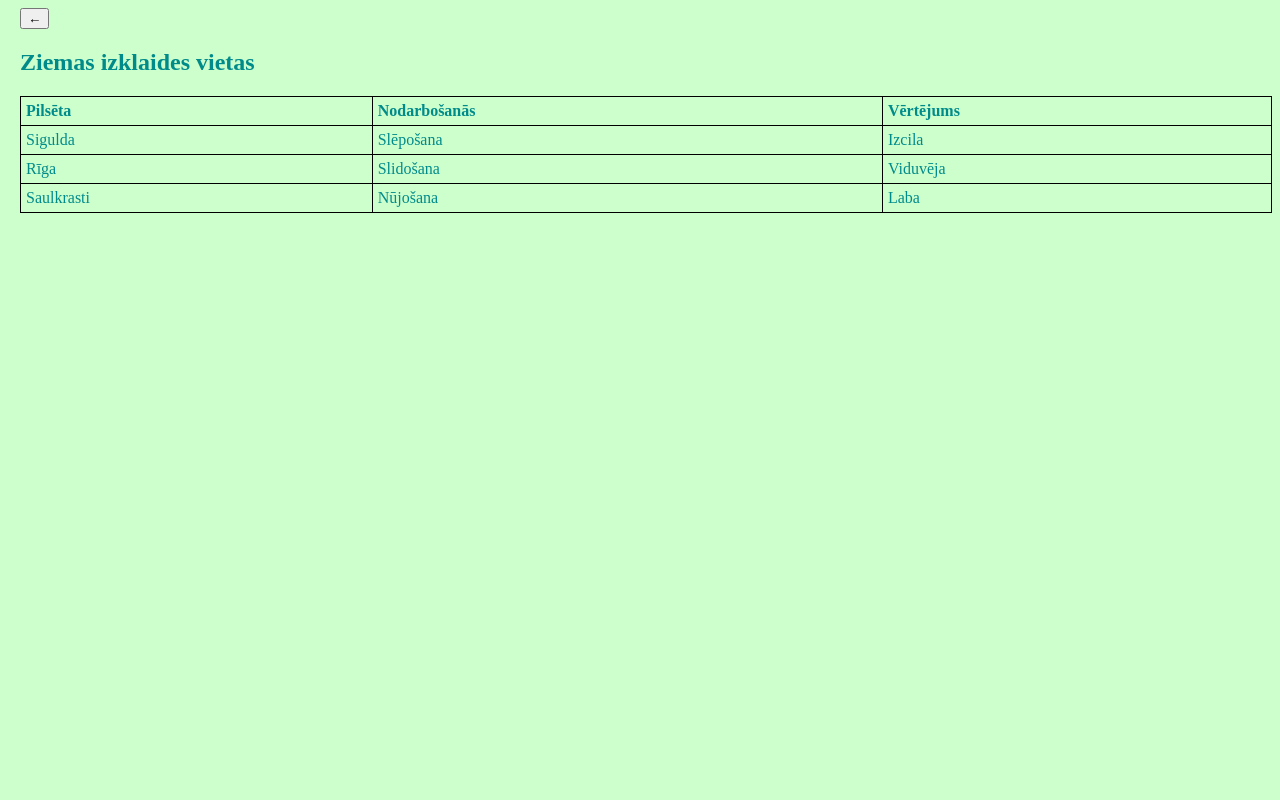
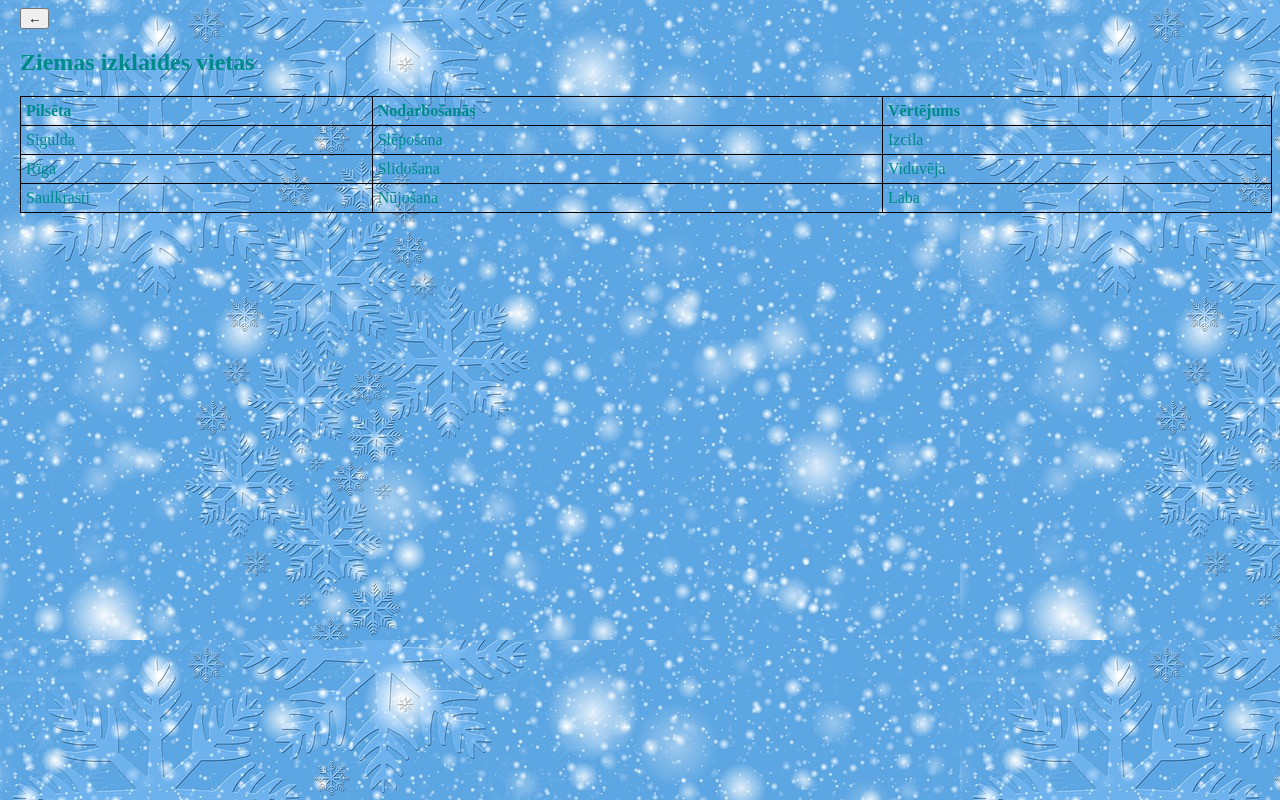
Before and after one commit to akiselevskis/tabulaf, a plain HTML site: page index.html in a window 1280 px wide. Drawn offline with Linux system fonts and the light colour scheme.

Commit message:
Merge origin/main

```diff
--- a/mansStils.css
+++ b/mansStils.css
@@ -1,5 +1,5 @@
 body {
-    background-color: #ccffcc;
+  background-image: url("snowflakes-5781082_960_720.jpg");
 }
 
 h1 {
```
Also changed, not shown: snowflakes-5781082_960_720.jpg (added).
